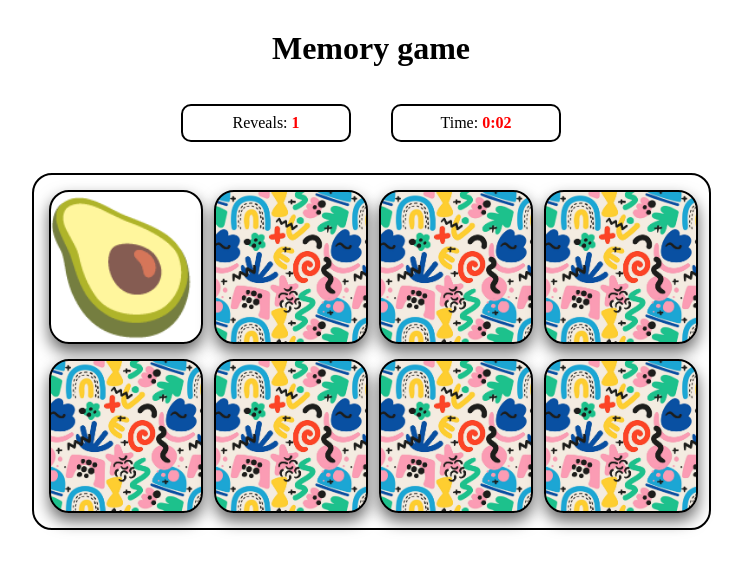
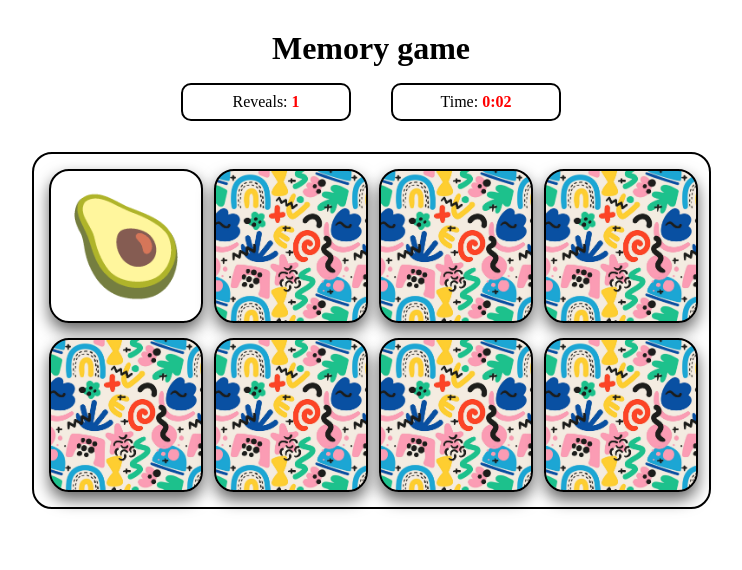
Before and after one commit to emy810/memory-game, a plain HTML site: page index.html in a window 1280 px wide. Both pictures are taken after a click on the element 394 px from the left and 267 px from the top of the page. Shown: the whole page, without its empty margins (269-1011 px from the left). Drawn offline with Linux system fonts and the light colour scheme.

Commit message:
console.logs & comments removed, code refactored

```diff
--- a/script.js
+++ b/script.js
@@ -5,14 +5,13 @@ const cardDetails = [
   { id: 4, name: "avocado", emoji: "🥑" },
   { id: 5, name: "pizza", emoji: "🍕" },
   { id: 6, name: "sushi", emoji: "🍣" },
-  { id: 7, name: "sushi", emoji: "🍰" },
+  { id: 7, name: "cake", emoji: "🍰" },
   { id: 8, name: "popcorn", emoji: "🍿" },
   { id: 9, name: "cherry", emoji: "🍒" },
   { id: 10, name: "donut", emoji: "🍩" },
 ];
 
 const emojiArray = cardDetails.map((item) => item.emoji);
-console.log(emojiArray);
 
 let numberOfCards = 8;
 let revealCount = 0;
@@ -24,38 +23,20 @@ const cardsContainer = document.querySelector(".cards-container");
 const revealCountEl = document.getElementById("reveal-count");
 const timerEl = document.getElementById("timer");
 
-function createCards(numberOfCards) {
-  const gameEmojiArray = [];
+function createCard(emoji) {
+  const card = document.createElement("div");
+  card.classList.add("flip-card");
 
-  for (let i = 0; i < 2; i++) {
-    for (let i = 0; i < numberOfCards / 2; i++) {
-      gameEmojiArray.push(emojiArray[i]);
-    }
+  const emojiSpan = document.createElement("span");
+  emojiSpan.innerHTML = emoji;
+  emojiSpan.classList.add("emoji");
+
+  card.append(emojiSpan);
+
+  return { card, emojiSpan };
 }
 
-  console.log(gameEmojiArray);
-
-  const shuffledGameEmojiArray = gameEmojiArray
-    .map((value) => ({ value, sort: Math.random() }))
-    .sort((a, b) => a.sort - b.sort)
-    .map(({ value }) => value);
-
-  console.log("game emoji array shuffled" + shuffledGameEmojiArray);
-
-  for (let i = 0; i < shuffledGameEmojiArray.length; i++) {
-    let newFlipCard = document.createElement("div");
-    newFlipCard.classList.add("flip-card");
-    let emojiSpan = document.createElement("span");
-    emojiSpan.innerHTML = shuffledGameEmojiArray[i];
-    emojiSpan.classList.add("emoji");
-    newFlipCard.append(emojiSpan);
-
-    cardsContainer.append(newFlipCard);
-
-    newFlipCard.addEventListener("click", () => {
-      // Start timer on the first reveal
-      if (!gameStarted) {
-        gameStarted = true;
+function startTimer() {
   timerInterval = setInterval(() => {
     timer++;
     const minutes = Math.floor(timer / 60);
@@ -65,29 +46,53 @@ function createCards(numberOfCards) {
   }, 1000);
 }
 
-const isAlreadyRevealed = newFlipCard.classList.contains("flip-card-flipped");
+function handleCardClick(card, emojiSpan) {
+  if (!gameStarted) {
+    gameStarted = true;
+    startTimer();
+  }
+
+  const isAlreadyRevealed = card.classList.contains("flip-card-flipped");
 
   if (!isAlreadyRevealed) {
     revealCount++;
     revealCountEl.textContent = revealCount;
   }
 
-
-      //newFlipCard(cardDetails, emojjiSpan);
-
-      newFlipCard.classList.toggle("flip");
+  card.classList.toggle("flip");
 
   setTimeout(() => {
-        newFlipCard.classList.toggle("flip-card-flipped");
+    card.classList.toggle("flip-card-flipped");
     emojiSpan.classList.toggle("emoji-flipped");
   }, 300);
 
-      newFlipCard.flipTimeout = setTimeout(() => {
-        newFlipCard.classList.remove("flip-card-flipped");
+  card.flipTimeout = setTimeout(() => {
+    card.classList.remove("flip-card-flipped");
     emojiSpan.classList.remove("emoji-flipped");
-        newFlipCard.classList.remove("flip");
+    card.classList.remove("flip");
   }, 4000);
-    });
+}
+
+function createCards(numberOfCards) {
+  const gameEmojiArray = [];
+
+  for (let round = 0; round < 2; round++) {
+    for (let idx = 0; idx < numberOfCards / 2; idx++) {
+      gameEmojiArray.push(emojiArray[idx]);
+    }
+  }
+
+  const shuffledGameEmojiArray = gameEmojiArray
+    .map((value) => ({ value, sort: Math.random() }))
+    .sort((a, b) => a.sort - b.sort)
+    .map(({ value }) => value);
+
+  for (let i = 0; i < shuffledGameEmojiArray.length; i++) {
+    const { card, emojiSpan } = createCard(shuffledGameEmojiArray[i]);
+
+    cardsContainer.append(card);
+
+    card.addEventListener("click", () => handleCardClick(card, emojiSpan));
   }
 }
 
--- a/styles.css
+++ b/styles.css
@@ -3,7 +3,7 @@ body {
   text-align: center;
 }
 
-.h1 {
+h1 {
   margin: 0;
 }
 
@@ -39,7 +39,6 @@ span {
 .flip-card {
   width: 150px;
   height: 150px;
-  /* background-image: "url(./images/card-picture.jpg)"; */
   background-size: contain;
   border-radius: 20px;
   border: 2px solid black;
@@ -56,7 +55,7 @@ span {
 
 .emoji {
   width: 100%;
-  font-size: 8rem;
+  font-size: 6rem;
   text-align: center;
   display: none;
 }
@@ -66,7 +65,6 @@ span {
 }
 
 .flip-card-flipped {
-  /* transform: rotateY(180deg); */
   background-image: none;
 }
 
```
Lines whose indentation alone changed are shown as unchanged.
